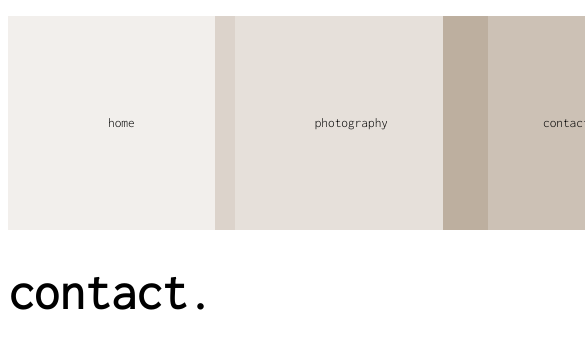
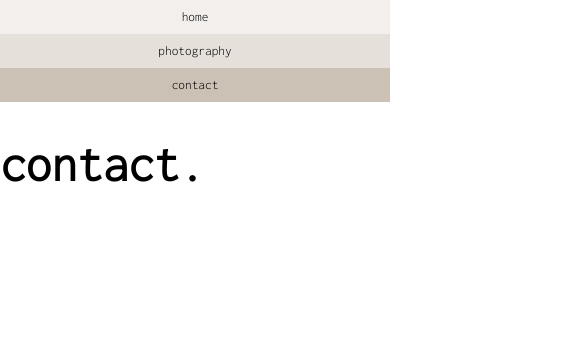
Before and after one commit to ericadeguzman/edg, a React (Vite) app: page /contact in a window 390 px wide. Shown: the top 348 px of the page, 585 px wide, since content can reach past the window. Built offline with nearby package versions, Linux system fonts and the light colour scheme.

Commit message:
responsive nav

```diff
--- a/src/Nav.tsx
+++ b/src/Nav.tsx
@@ -1,5 +1,6 @@
 import React from 'react';
 import { Link } from 'react-router-dom';
+import  './css/Nav.css';
 
 function MyNav() {
 
@@ -10,10 +11,10 @@ function MyNav() {
                     <Link to='/'><button style={{backgroundColor: 'rgba(129, 101, 71, .1)',}} type="button"> home</button>   </Link>
                 </li>
                 <li>
-                    <Link to='/photography'><button style={{backgroundColor: 'rgba(129, 101, 71, .2)', marginLeft: "-20px"}} type="button"> photography</button>   </Link>
+                    <Link to='/photography'><button style={{backgroundColor: 'rgba(129, 101, 71, .2)'}} type="button"> photography</button>   </Link>
                 </li>
                 <li>
-                    <Link to='/contact'><button style={{backgroundColor: 'rgba(129, 101, 71, .4)',  marginLeft: "-45px" }} type="button">contact</button>   </Link>
+                    <Link to='/contact'><button style={{backgroundColor: 'rgba(129, 101, 71, .4)', }} type="button">contact</button>   </Link>
                 </li>
             </ul>
         </>
--- a/src/css/App.css
+++ b/src/css/App.css
@@ -1,35 +1,7 @@
-/* Navigation */
-.navigation  {
-  display: flex;
-  flex-direction: row;
-  padding-left: 0;
-}
-.navigation li {
-  list-style: none;
-}
-.navigation a {
-  color: #000;
-  font-weight: normal;
-  display:block;
-}
-.navigation button {
-  border-radius: 0;
-  border: none;
-  cursor: pointer;
-  padding: 100px;
-  font-family: 'Inconsolata', monospace;
-  transition: all 1s ease-in-out;
-  -webkit-transition: all 1s ease-in-out;
-  -moz-transition: all 1s ease-in-out;
-  -o-transition: all 1s ease-in-out;
-  -ms-transition: all 1s ease-in-out;
-}
-.navigation button:hover {
-  transform: translate(3em,0);
-  -webkit-transform: translate(3em,0);
-  -moz-transform: translate(3em,0);
-  -o-transform: translate(3em,0);
-  -ms-transform: translate(3em,0);
+
+/* reset */
+body {
+  margin: 0px;
 }
 
 /* Typography */
--- /dev/null
+++ b/src/css/Nav.css
@@ -0,0 +1,53 @@
+
+
+.navigation {
+    padding: 0;
+    margin: 0;
+}
+.navigation li {
+    list-style: none;
+  }
+  .navigation a {
+    color: #000;
+    font-weight: normal;
+    display:block;
+  }
+  .navigation button {
+    border-radius: 0;
+    border: none;
+    cursor: pointer;
+
+    font-family: 'Inconsolata', monospace;
+    transition: all 1s ease-in-out;
+    -webkit-transition: all 1s ease-in-out;
+    -moz-transition: all 1s ease-in-out;
+    -o-transition: all 1s ease-in-out;
+    -ms-transition: all 1s ease-in-out;
+
+  }
+
+  @media screen and (max-width: 480px) {
+    .navigation button {
+        width: 100vw;
+        padding: 10px;
+    }
+  }
+/*desktop css */
+  @media screen and (min-width: 480px) {
+    /* Navigation */
+.navigation  {
+    display: flex;
+    flex-direction: row;
+    padding-left: 0;
+  }
+.navigation button {
+    padding: 100px;
+}
+  .navigation button:hover {
+    transform: translate(3em,0);
+    -webkit-transform: translate(3em,0);
+    -moz-transform: translate(3em,0);
+    -o-transform: translate(3em,0);
+    -ms-transform: translate(3em,0);
+  }
+  }
```
